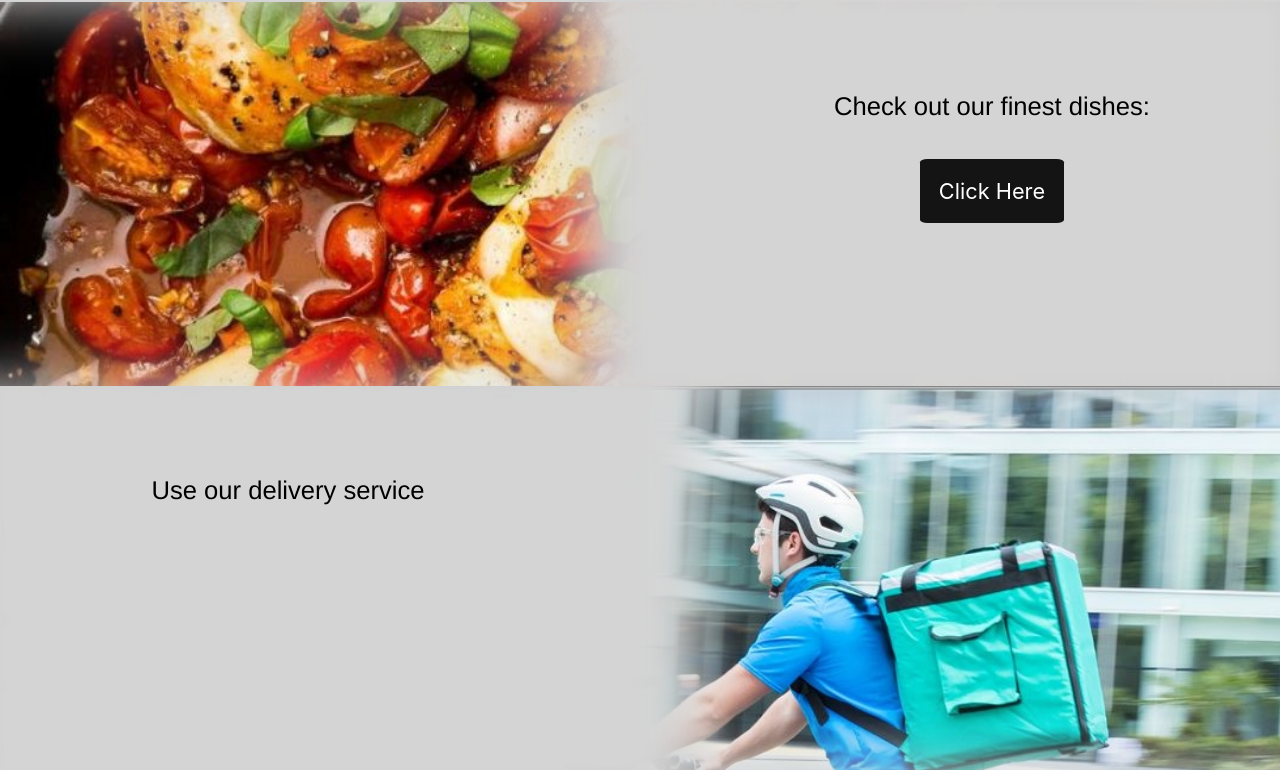
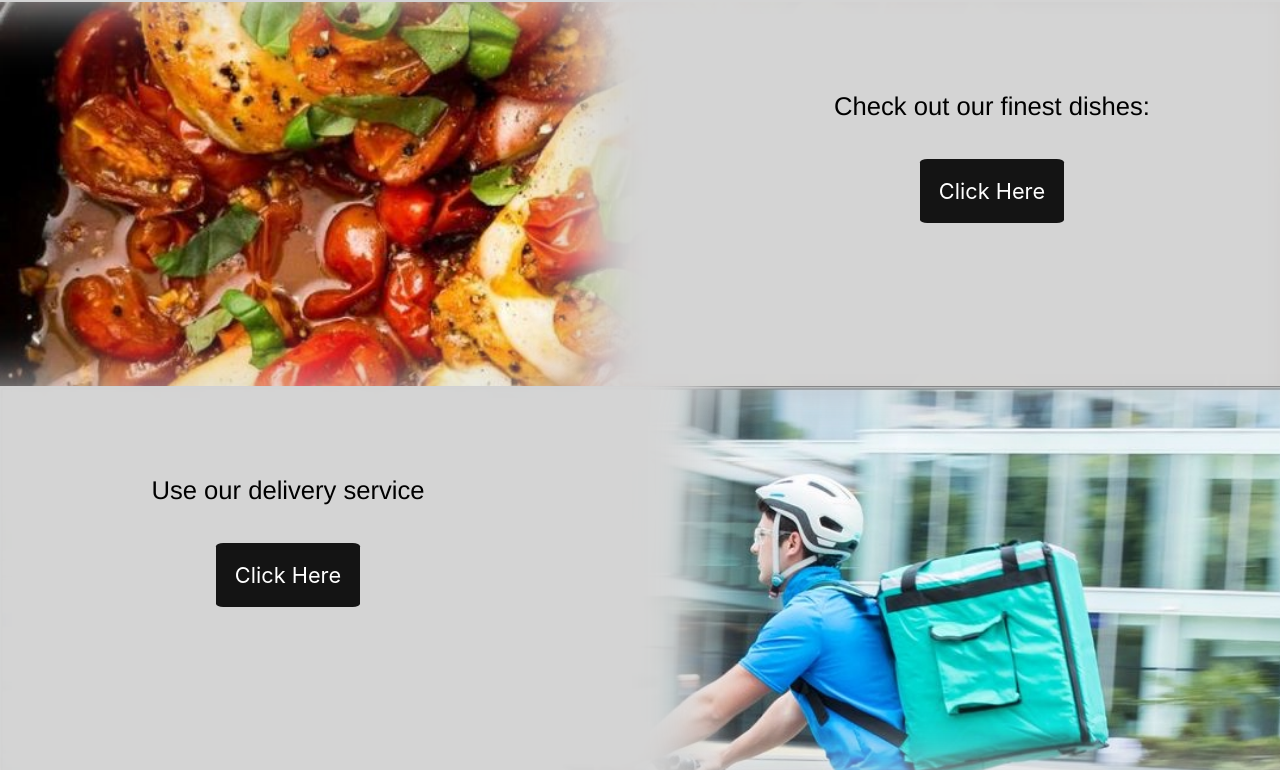
Before and after one commit to Gnorbi951/restaurant-frontend, a React (Create React App) app: page / in a window 1280 px wide. Shown: the part 762-1532 px from the top of the page. Built offline with nearby package versions, Linux system fonts and the light colour scheme; a web font is replaced by a local one.

Commit message:
Add delivery button and align items

```diff
--- a/src/Components/MainPage.js
+++ b/src/Components/MainPage.js
@@ -23,7 +23,7 @@ const MainPage = () => {
             </DishWrapper>
             <DeliveryWrapperLeftBox>
                 <LeftBoxHead>Use our delivery service</LeftBoxHead>
-
+                <DeliveryButton>Click Here</DeliveryButton>
             </DeliveryWrapperLeftBox>
         </React.Fragment>
     )
@@ -38,6 +38,9 @@ const DeliveryWrapperLeftBox = styled.div`
     padding-right: 55vw;
     box-sizing: border-box;
     box-shadow: inset 55vw 0 60px 0px #D4D4D4;
+    display: flex;
+    flex-direction: column;
+    align-items: center;
 `;
 
 const DishWrapper = styled.div`
@@ -94,6 +97,23 @@ const MenuButton = styled(Link)`
     border-radius: 5%;
 `;
 
+const DeliveryButton = styled(Link)`
+    margin-top: 3vw;
+    horizontal-align: middle;
+
+    text-decoration: none;
+    color: #fff;
+
+    background: #141414;
+    padding: 1.5vw;
+    font-size: 1.7vw;
+    @media (max-width: 600px) {
+        font-size: 3vw;
+    }
+    border-radius: 5%;
+
+`;
+
 const WelcomeImageContainer = styled.div`
     position: relative;
     text-align: center;
```
